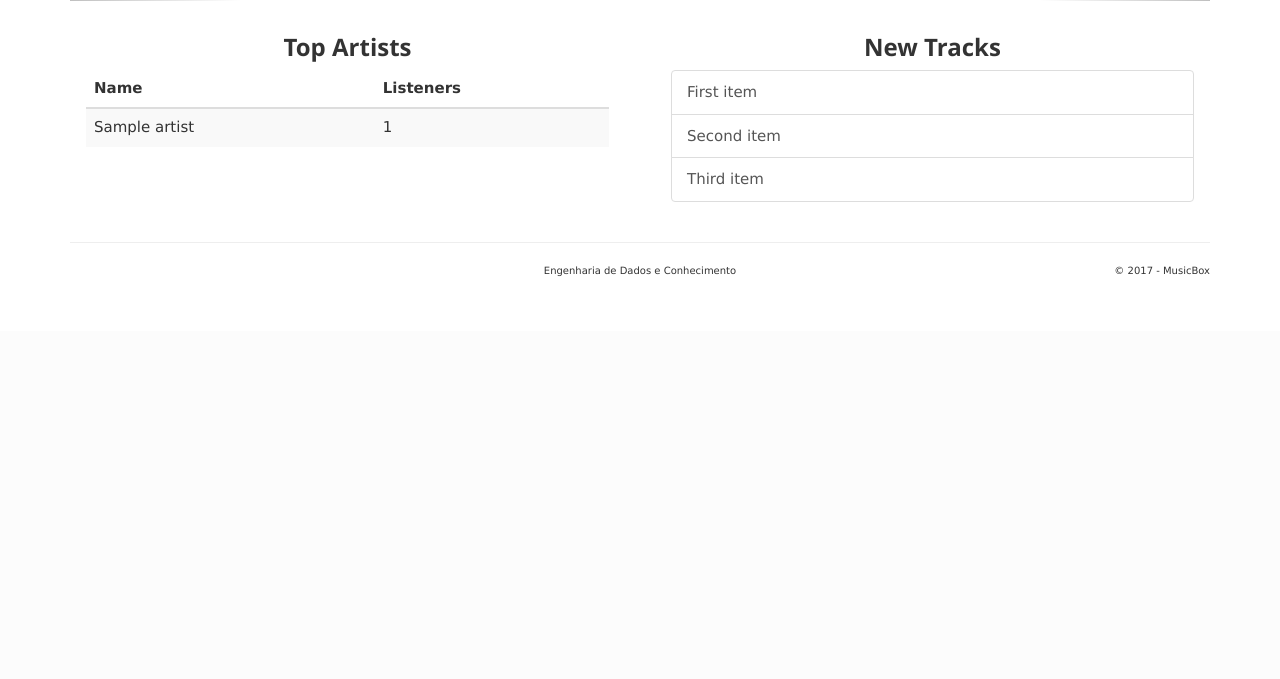
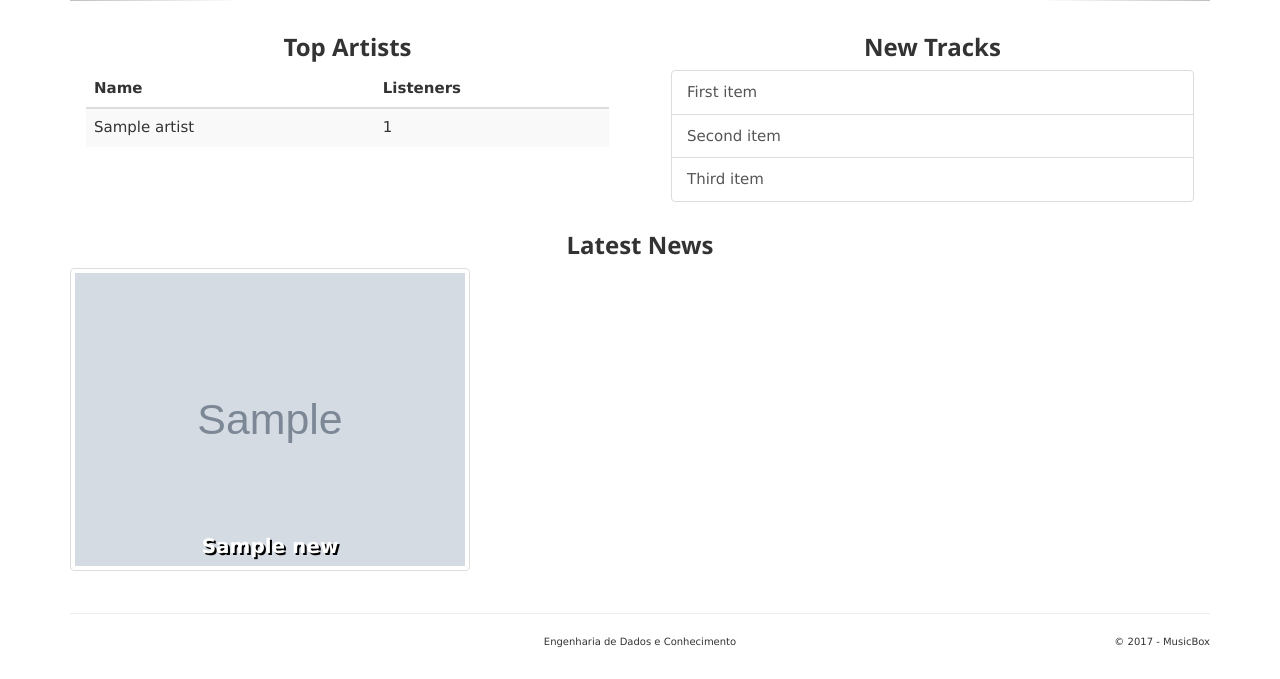
Before and after one commit to simoreira/musicbox, a Django app: template musicbox/templates/index.html in a window 1280 px wide. Shown: the part 469-1148 px from the top of the page. Before the commit the page ends 745 px from the top, so only its background shows below. Run offline with Django 3.2, Linux system fonts and the light colour scheme; the template is opened without the code that fills it: most values are stand-ins (such as "Sample title", 1, 10 or a date in 2020); grey boxes marked "Sample" are stand-in pictures; parts of the project's set-up code (start-up, migrations or seed data) failed here and were passed over; some libraries are stand-ins or nearby versions.

Commit message:
Add RSS feed

```diff
--- a/edc_2017/urls.py
+++ b/edc_2017/urls.py
@@ -19,7 +19,7 @@ import musicbox.views
 
 urlpatterns = [
     url(r'^admin/', admin.site.urls),
-    url(r'^$', musicbox.views.home, name='home'),
+    url(r'^$', musicbox.views.top_artists, name='home'),
     url(r'^login/', musicbox.views.login, name='login'),
     url(r'^artists/$', musicbox.views.artists, name='artists'),
     url(r'^album/$', musicbox.views.albums, name='albums'),
--- /dev/null
+++ b/musicbox/static/content/ok.css
@@ -0,0 +1,36 @@
+.signle_iteam {
+    position: relative;
+    padding: 0;
+    overflow:hidden;
+}
+
+.signle_iteam img {
+    width: 100%;
+    height: 100%;
+    transform: translate3d(0px,0px,0px);
+    -webkit-transition: all 0.5s;
+    -o-transition: all 0.5s;
+    transition: all 0.5s;
+    display:block;
+    vertical-align:middle;
+}
+
+.slider_tittle {
+    bottom: 15px;
+    color: #fff;
+    font-size: 20px;
+    left: 0;
+    line-height: 23px;
+    font-weight: bold;
+    text-shadow: 2px 2px black;
+    margin: 0 20px;
+    padding: 20px 0;
+    position: absolute;
+    right: 0;
+    text-align: center;
+    width: auto;
+    z-index: 5;
+}
+
+.signle_iteam:hover img{-webkit-transform:scale(1.2); -moz-transform:scale(1.2); -ms-transform:scale(1.2); -o-transform:scale(1.2); transform:scale(1.2)}
+.slider_tittle:hover, .slider_tittle:focus{color:#fff}
--- a/musicbox/templates/index.html
+++ b/musicbox/templates/index.html
@@ -16,7 +16,7 @@
                             <li data-target="#hero-carousel" data-slide-to="4"></li>
                         </ol>
                         <div class="carousel-inner">
-                {%  load static %}
+                            {% load static %}
                             <div class="item active">
 
                                 <img src="{% static 'img/coldplay.jpg' %}">
@@ -50,7 +50,7 @@
     <div class="row">
         <div class="col-md-6">
             <div class="w3-container">
-            <h3 style="text-align: center; font-weight: bold";>Top Artists</h3>
+                <h3 style="text-align: center; font-weight: bold" ;>Top Artists</h3>
                 <table class="table table-striped table-hover">
                     <thead>
                     <th>Name</th>
@@ -92,7 +92,7 @@
         </div>
         <div class="col-md-6">
             <div class="w3-container">
-            <h3 style="text-align: center; font-weight: bold";>New Tracks</h3>
+                <h3 style="text-align: center; font-weight: bold" ;>New Tracks</h3>
                 <div class="list-group">
                     <a class="list-group-item" style="">First item</a>
                     <a class="list-group-item">Second item</a>
@@ -103,6 +103,19 @@
 
     </div>
 
+    <h3 style="text-align: center; font-weight: bold" ;>Latest News</h3>
+    <div class="row">
+        {% for n in news %}
+            <div class="col-md-4">
+                <div class="signle_iteam slick-slide slick-cloned slick-active" style="width: 400px;"><img
+                        src="{{ n.Image }}" class="img-thumbnail" alt="website template image">
+                    <a class="slider_tittle" href="{{ n.Link }}">{{ n.Title }}</a>
+                    <br>
+                </div>
+            </div>
+
+        {% endfor %}
+    </div>
 {% endblock %}
 
 {% block jspage %}
--- a/musicbox/templates/library/_styles.html
+++ b/musicbox/templates/library/_styles.html
@@ -7,5 +7,6 @@
     <link rel="stylesheet" type="text/css" href="{% static 'content/oi.css' %}" />
     <link rel="stylesheet" type="text/css" href="https://www.w3schools.com/w3css/4/w3.css" />
     <link rel="stylesheet" type="text/css" href="{% static 'content/alphabet.css' %}" />
+    <link rel="stylesheet" type="text/css" href="{% static 'content/ok.css' %}" />
 
 {% endblock %}
```
Also changed, not shown: musicbox/views.py (+64 -3 lines). Lines whose indentation alone changed are shown as unchanged.
